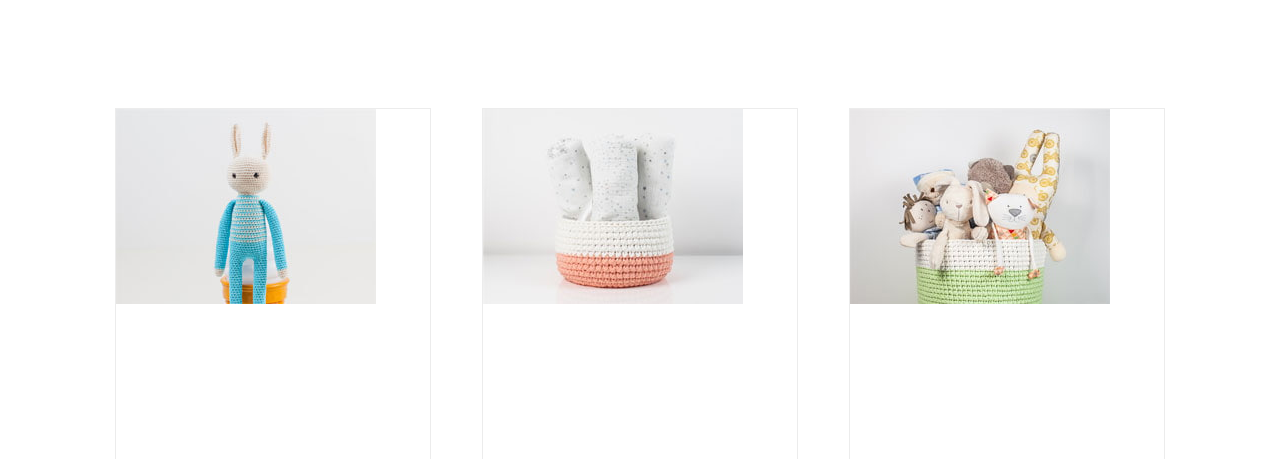
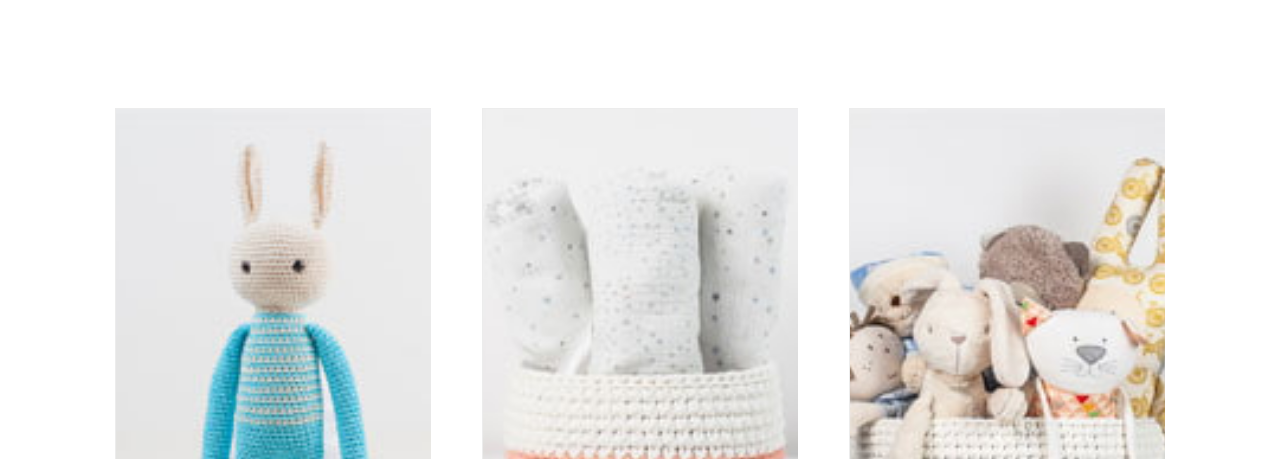
Before and after one commit to loonymax/1573711-mishka-26, a website: page source/catalog.html in a window 1280 px wide. Shown: the part 341-800 px from the top of the page. Drawn offline with nearby package versions, Linux system fonts and the light colour scheme; files that its build step writes are made by us from their sources.

Commit message:
Меняет свойства изображений в карточках товара

```diff
--- a/source/less/blocks/main-header.less
+++ b/source/less/blocks/main-header.less
@@ -69,6 +69,12 @@
 
 .main-header__item {
   list-style-type: none;
+
+   background-color: @lite-green;
+
+   &--toys {
+    background-color: @dark-green;
+   }
 }
 
 .main-header__link {
--- a/source/less/blocks/product-card.less
+++ b/source/less/blocks/product-card.less
@@ -23,15 +23,22 @@
 
 .product-card__image {
   display: block;
+  height: 195px;
 
   margin-bottom: 27.5px;
+  object-fit: cover;
 
   @media (min-width: @tablet-width) {
     grid-area: image;
+    width: 334px;
+    height: 100%;
   }
 
   @media (min-width: @desktop-width) {
-    margin: 0;
+    height: 462px;
+    width: 100%;
+
+    margin: 0 auto;
   }
 }
 
```
Also changed, not shown: source/index.html (+1 -1 lines).
